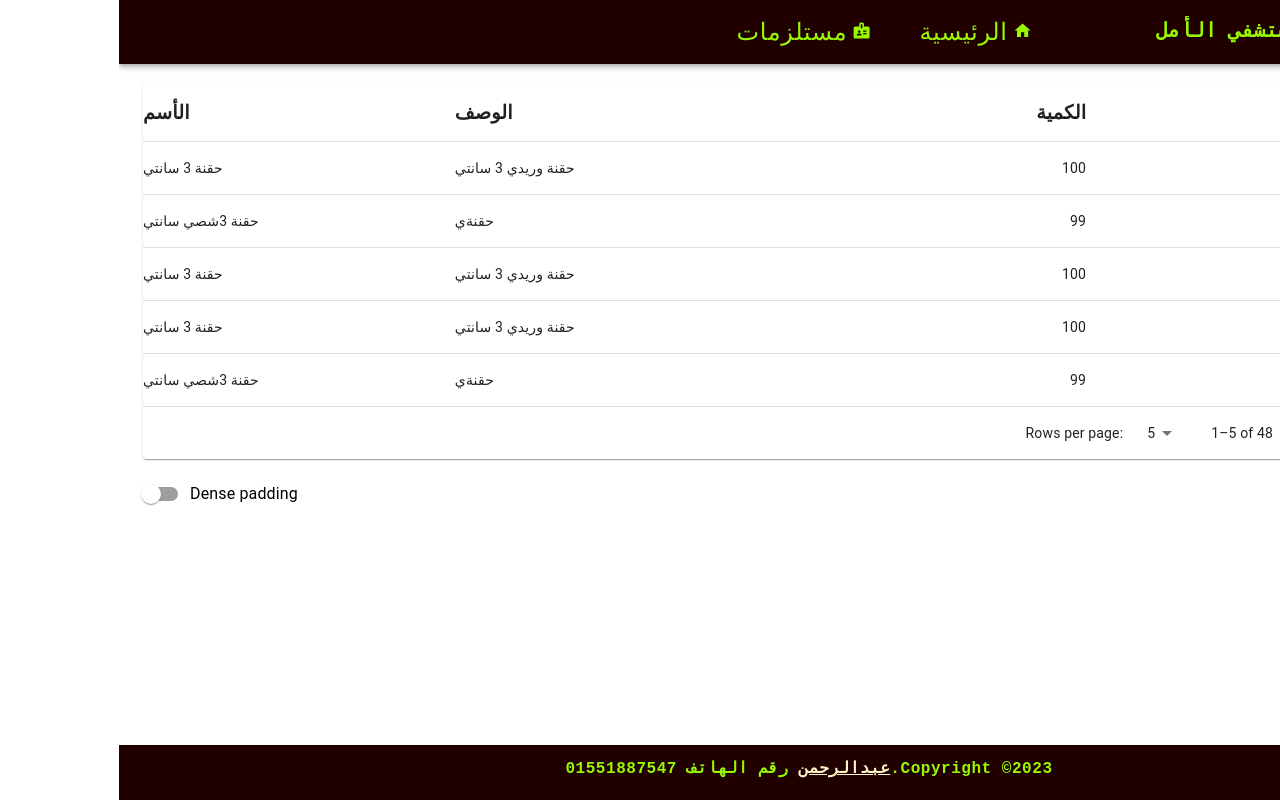
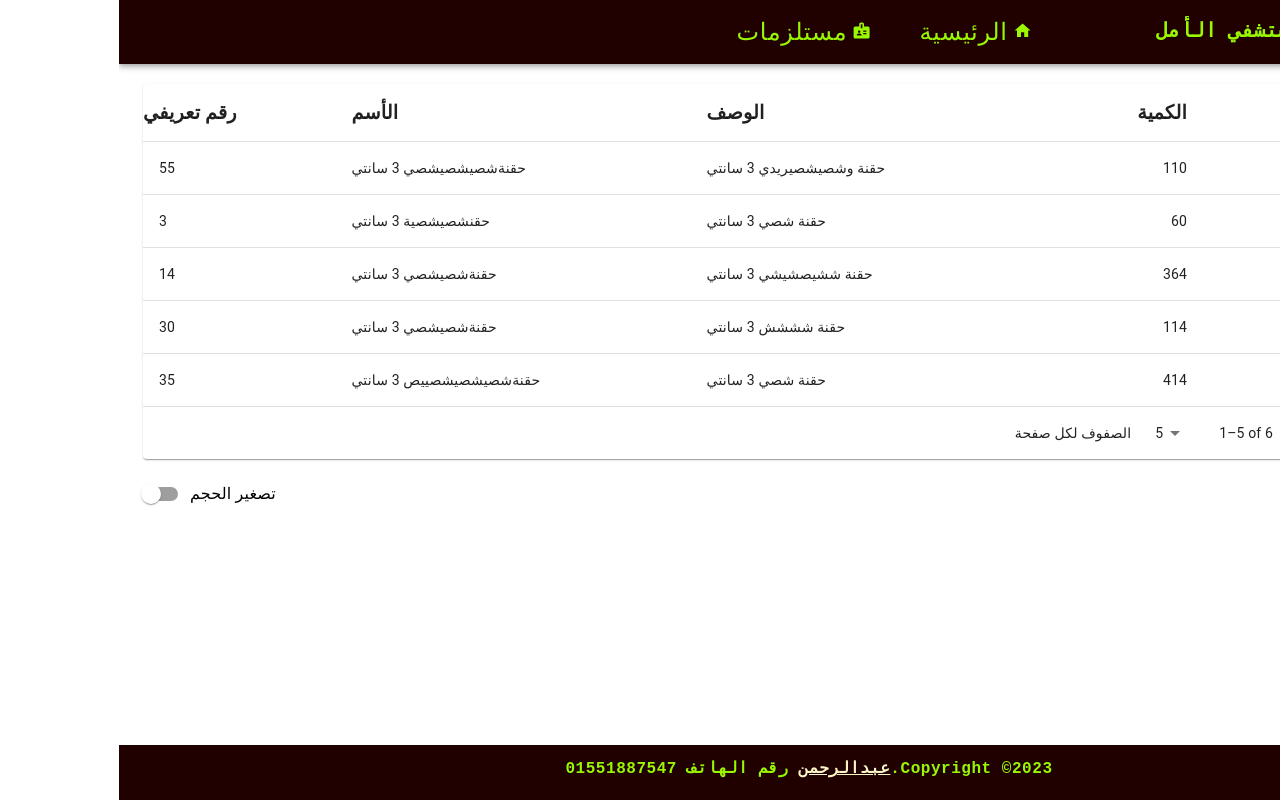
Before and after one commit to abdelrahman-tarek-0/elamal-hospital, a React (Create React App) app in the folder frontend/: page /supplies in a window 1280 px wide. Built offline with nearby package versions, Linux system fonts and the light colour scheme.

Commit message:
[UPDATE|FRONTEND] mui table is know tested and good

```diff
--- /dev/null
+++ b/frontend/src/hooks/useLocalStorage.jsx
@@ -0,0 +1,29 @@
+import { useState } from 'react'
+
+const useLocalStorage = (key, initialValue) => {
+   const [storedValue, setStoredValue] = useState(() => {
+      try {
+         const item = window.localStorage.getItem(key)
+         return item ? JSON.parse(item) : initialValue
+      } catch (error) {
+         console.error(error)
+         return initialValue
+      }
+   })
+
+   const setValue = (value) => {
+      try {
+         const valueToStore =
+            value instanceof Function ? value(storedValue) : value
+
+         setStoredValue(valueToStore)
+
+         window.localStorage.setItem(key, JSON.stringify(valueToStore))
+      } catch (error) {
+         console.error(error)
+      }
+   }
+   return [storedValue, setValue]
+}
+
+export default useLocalStorage
--- a/frontend/src/pages/supplies/Supplies.jsx
+++ b/frontend/src/pages/supplies/Supplies.jsx
@@ -21,9 +21,11 @@ import Switch from '@mui/material/Switch'
 import DeleteIcon from '@mui/icons-material/Delete'
 import FilterListIcon from '@mui/icons-material/FilterList'
 import { visuallyHidden } from '@mui/utils'
+import useLocalStorage from '../../hooks/useLocalStorage'
 
-function createData(name, description, stock, price) {
+function createData(id, name, description, stock, price) {
    return {
+      id,
       name,
       description,
       stock,
@@ -32,54 +34,12 @@ function createData(name, description, stock, price) {
 }
 
 const rows = [
-   createData('حقنة 3 سانتي', 'حقنة وريدي 3 سانتي', 100, 5),
-   createData('حقنة 3شصي سانتي', 'حقنةي', 99, 11),
-   createData('حقنة 3 سانتي', 'حقنة وريدي 3 سانتي', 100, 5),
-   createData('حقنة 3 سانتي', 'حقنة وريدي 3 سانتي', 100, 5),
-   createData('حقنة 3شصي سانتي', 'حقنةي', 99, 11),
-   createData('حقنة 3 سانتي', 'حقنة وريدي 3 سانتي', 100, 5),
-   createData('حقنة 3 سانتي', 'حقنة وريدي 3 سانتي', 100, 5),
-   createData('حقنة 3شصي سانتي', 'حقنةي', 99, 11),
-   createData('حقنة 3 سانتي', 'حقنة وريدي 3 سانتي', 100, 5),
-   createData('حقنة 3 سانتي', 'حقنة وريدي 3 سانتي', 100, 5),
-   createData('حقنة 3شصي سانتي', 'حقنةي', 99, 11),
-   createData('حقنة 3 سانتي', 'حقنة وريدي 3 سانتي', 100, 5),
-   createData('حقنة 3 سانتي', 'حقنة وريدي 3 سانتي', 100, 5),
-   createData('حقنة 3شصي سانتي', 'حقنةي', 99, 11),
-   createData('حقنة 3 سانتي', 'حقنة وريدي 3 سانتي', 100, 5),
-   createData('حقنة 3 سانتي', 'حقنة وريدي 3 سانتي', 100, 5),
-   createData('حقنة 3شصي سانتي', 'حقنةي', 99, 11),
-   createData('حقنة 3 سانتي', 'حقنة وريدي 3 سانتي', 100, 5),
-   createData('حقنة 3 سانتي', 'حقنة وريدي 3 سانتي', 100, 5),
-   createData('حقنة 3شصي سانتي', 'حقنةي', 99, 11),
-   createData('حقنة 3 سانتي', 'حقنة وريدي 3 سانتي', 100, 5),
-   createData('حقنة 3 سانتي', 'حقنة وريدي 3 سانتي', 100, 5),
-   createData('حقنة 3شصي سانتي', 'حقنةي', 99, 11),
-   createData('حقنة 3 سانتي', 'حقنة وريدي 3 سانتي', 100, 5),
-   createData('حقنة 3 سانتي', 'حقنة وريدي 3 سانتي', 100, 5),
-   createData('حقنة 3شصي سانتي', 'حقنةي', 99, 11),
-   createData('حقنة 3 سانتي', 'حقنة وريدي 3 سانتي', 100, 5),
-   createData('حقنة 3 سانتي', 'حقنة وريدي 3 سانتي', 100, 5),
-   createData('حقنة 3شصي سانتي', 'حقنةي', 99, 11),
-   createData('حقنة 3 سانتي', 'حقنة وريدي 3 سانتي', 100, 5),
-   createData('حقنة 3 سانتي', 'حقنة وريدي 3 سانتي', 100, 5),
-   createData('حقنة 3شصي سانتي', 'حقنةي', 99, 11),
-   createData('حقنة 3 سانتي', 'حقنة وريدي 3 سانتي', 100, 5),
-   createData('حقنة 3 سانتي', 'حقنة وريدي 3 سانتي', 100, 5),
-   createData('حقنة 3شصي سانتي', 'حقنةي', 99, 11),
-   createData('حقنة 3 سانتي', 'حقنة وريدي 3 سانتي', 100, 5),
-   createData('حقنة 3 سانتي', 'حقنة وريدي 3 سانتي', 100, 5),
-   createData('حقنة 3شصي سانتي', 'حقنةي', 99, 11),
-   createData('حقنة 3 سانتي', 'حقنة وريدي 3 سانتي', 100, 5),
-   createData('حقنة 3 سانتي', 'حقنة وريدي 3 سانتي', 100, 5),
-   createData('حقنة 3شصي سانتي', 'حقنةي', 99, 11),
-   createData('حقنة 3 سانتي', 'حقنة وريدي 3 سانتي', 100, 5),
-   createData('حقنة 3 سانتي', 'حقنة وريدي 3 سانتي', 100, 5),
-   createData('حقنة 3شصي سانتي', 'حقنةي', 99, 11),
-   createData('حقنة 3 سانتي', 'حقنة وريدي 3 سانتي', 100, 5),
-   createData('حقنة 3 سانتي', 'حقنة وريدي 3 سانتي', 100, 5),
-   createData('حقنة 3شصي سانتي', 'حقنةي', 99, 11),
-   createData('حقنة 3 سانتي', 'حقنة وريدي 3 سانتي', 100, 5),
+   createData(55,'حقنةشصيشصيشصي 3 سانتي', 'حقنة وشصيشصيريدي 3 سانتي', 110, 4),
+   createData(3,'حقنشصيشصية 3 سانتي', 'حقنة شصي 3 سانتي', 60, 7),
+   createData(14,'حقنةشصيشصي 3 سانتي', 'حقنة ششيصشيشي 3 سانتي', 364, 41),
+   createData(30,'حقنةشصيشصي 3 سانتي', 'حقنة شششش 3 سانتي', 114, 15),
+   createData(35,'حقنةشصيشصيشصييص 3 سانتي', 'حقنة شصي 3 سانتي', 414, 77),
+   createData(90,'حقنشصيشصيشصية 3 سانتي', 'حقنة شصيشصي 3 سانتي', 14, 1),
 
 ]
 
@@ -117,9 +77,15 @@ function stableSort(array, comparator) {
 
 const headCells = [
    {
+      id: 'id',
+      numeric: false,
+      disablePadding: true,
+      label: 'رقم تعريفي',
+   },
+   {
       id: 'name',
       numeric: false,
-      disablePadding: true,
+      disablePadding: false,
       label: 'الأسم',
    },
    {
@@ -187,38 +153,17 @@ function EnhancedTableHead(props) {
 }
 
 export default function EnhancedTable() {
-   const [order, setOrder] = React.useState('asc')
-   const [orderBy, setOrderBy] = React.useState('calories')
-   const [selected, setSelected] = React.useState([])
-   const [page, setPage] = React.useState(0)
-   const [dense, setDense] = React.useState(false)
-   const [rowsPerPage, setRowsPerPage] = React.useState(5)
+   const [order, setOrder] = useLocalStorage('order', 'asc')
+   const [orderBy, setOrderBy] = useLocalStorage('orderBy', 'calories')
+
+   const [page, setPage] = useLocalStorage('page', 0)
+   const [dense, setDense] = useLocalStorage('dense', false)
+   const [rowsPerPage, setRowsPerPage] = useLocalStorage('rowsPerPage', 5)
 
    const handleRequestSort = (event, property) => {
       const isAsc = orderBy === property && order === 'asc'
       setOrder(isAsc ? 'desc' : 'asc')
       setOrderBy(property)
-   }
-
-   const handleClick = (event, name) => {
-      console.log('event', name)
-      const selectedIndex = selected.indexOf(name)
-      let newSelected = []
-
-      if (selectedIndex === -1) {
-         newSelected = newSelected.concat(selected, name)
-      } else if (selectedIndex === 0) {
-         newSelected = newSelected.concat(selected.slice(1))
-      } else if (selectedIndex === selected.length - 1) {
-         newSelected = newSelected.concat(selected.slice(0, -1))
-      } else if (selectedIndex > 0) {
-         newSelected = newSelected.concat(
-            selected.slice(0, selectedIndex),
-            selected.slice(selectedIndex + 1)
-         )
-      }
-
-      setSelected(newSelected)
    }
 
    const handleChangePage = (event, newPage) => {
@@ -233,8 +178,6 @@ export default function EnhancedTable() {
    const handleChangeDense = (event) => {
       setDense(event.target.checked)
    }
-
-   const isSelected = (name) => selected.indexOf(name) !== -1
 
    // Avoid a layout jump when reaching the last page with empty rows.
    const emptyRows =
@@ -265,25 +208,25 @@ export default function EnhancedTable() {
                   />
                   <TableBody>
                      {visibleRows.map((row, index) => {
-                        const isItemSelected = isSelected(row.name)
                         const labelId = `enhanced-table-checkbox-${index}`
 
                         return (
                            <TableRow
                               hover
-                              onClick={(event) => handleClick(event, row.name)}
-                              role="checkbox"
-                              aria-checked={isItemSelected}
+                              // onClick={(event) => handleClick(event, row.name)}
+                              // role="checkbox"
                               tabIndex={-1}
                               key={`${row.name}-${index}`}
-                              selected={isItemSelected}
-                              sx={{ cursor: 'pointer' }}
+                              // sx={{ cursor: 'pointer' }}
                            >
+                              <TableCell>
+                                 {row.id}
+                              </TableCell>
                               <TableCell
-                                 component="th"
-                                 id={labelId}
-                                 scope="row"
-                                 padding="none"
+                              //  component="th"
+                              //  id={labelId}
+                              //  scope="row"
+                              //  padding="none"
                               >
                                  {row.name}
                               </TableCell>
@@ -306,18 +249,22 @@ export default function EnhancedTable() {
                </Table>
             </TableContainer>
             <TablePagination
-               rowsPerPageOptions={[5, 10, 25,rows.length]}
+               rowsPerPageOptions={[5, 10, 25, {
+                label: 'الكل',
+                value: rows.length,
+               }]}
                component="div"
                count={rows.length}
                rowsPerPage={rowsPerPage}
                page={page}
                onPageChange={handleChangePage}
                onRowsPerPageChange={handleChangeRowsPerPage}
+               labelRowsPerPage="الصفوف لكل صفحة"
             />
          </Paper>
          <FormControlLabel
             control={<Switch checked={dense} onChange={handleChangeDense} />}
-            label="Dense padding"
+            label="تصغير الحجم"
          />
       </Box>
    )
```
